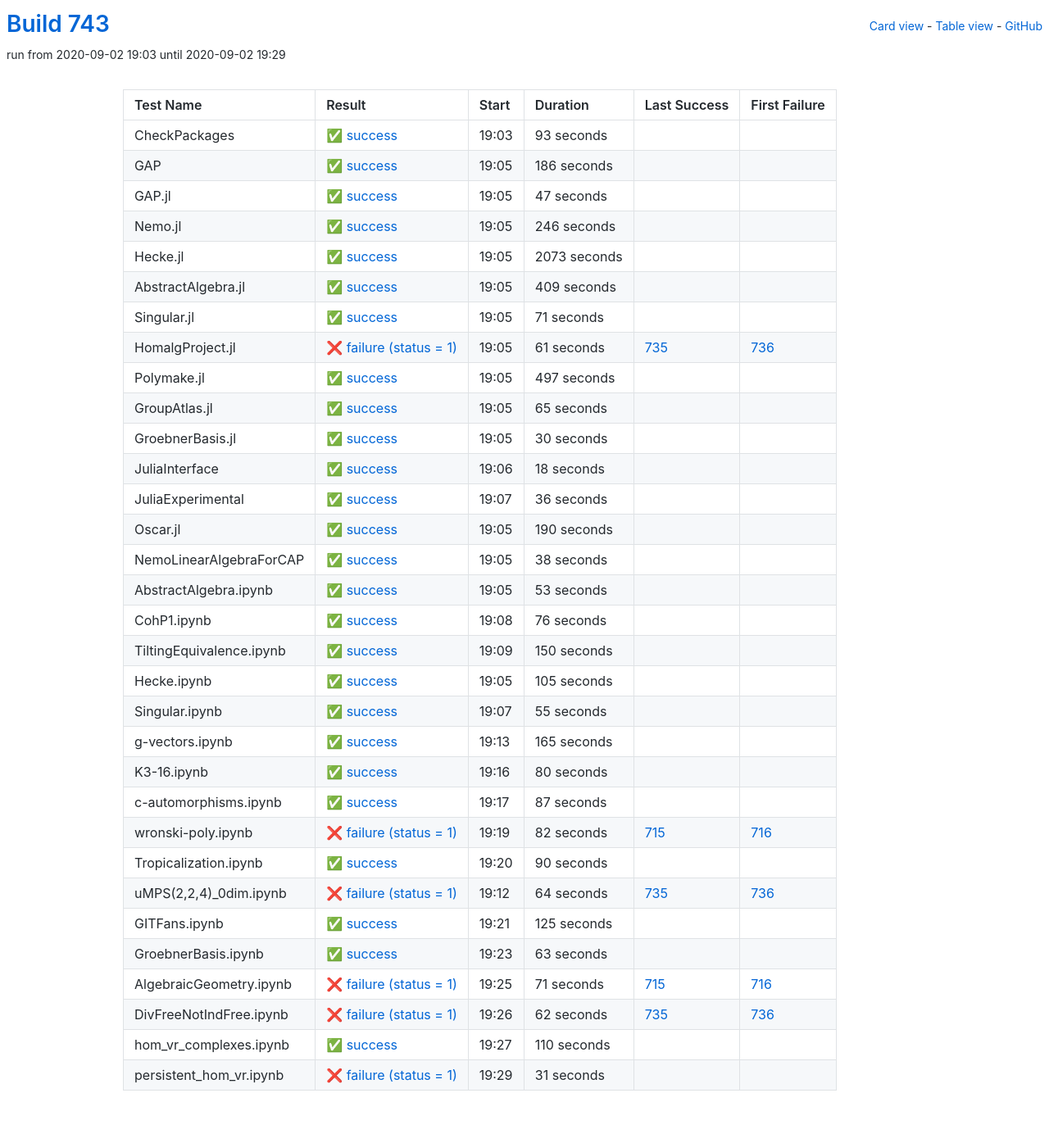
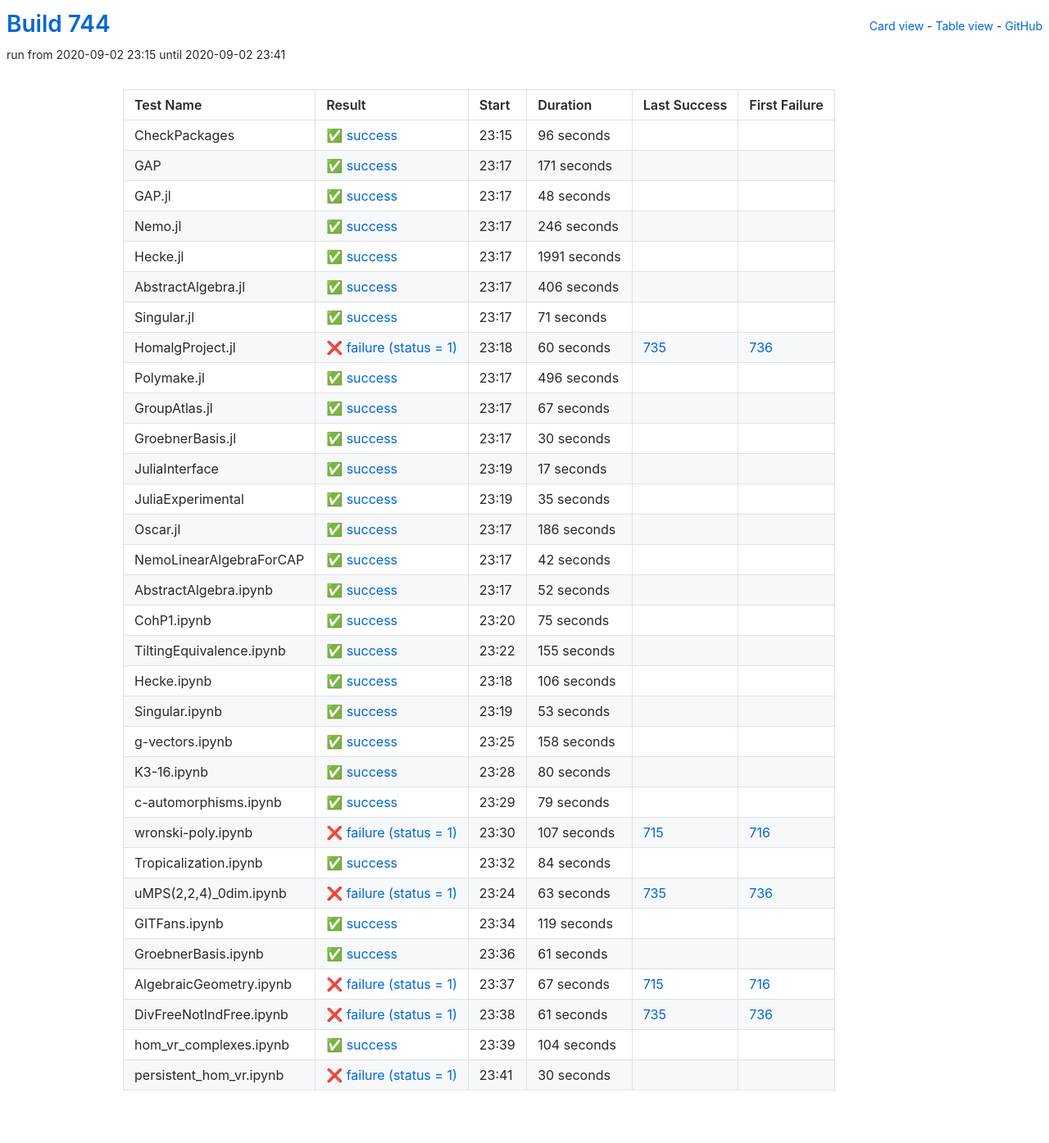
Before and after one commit to oscar-system/oscar-ci-status-stable, a Jekyll site: the page built from table.html, in a window 1280 px wide. Shown: the whole page at 82% size. Built offline with Jekyll 4.4.1, drawn with Linux system fonts in a browser that asks for light colours.

Commit message:
Build #744

```diff
--- a/_data/ci.yml
+++ b/_data/ci.yml
@@ -1,6 +1,6 @@
 ---
-build: 743
-build_url: https://oscarci.mathematik.uni-kl.de/job/oscar-stable/743/
+build: 744
+build_url: https://oscarci.mathematik.uni-kl.de/job/oscar-stable/744/
 job: oscar-stable
 organization: oscar-system
 repo: oscar-ci-status-stable
@@ -8,44 +8,44 @@ repourl: https://github.com/oscar-system/oscar-ci-status-stable
 tests:
 - name: CheckPackages
   id: checkpackages
-  log: https://oscarci.mathematik.uni-kl.de/job/oscar-stable/743/artifact/logs/build-743/CheckPackages.log
-  start: 2020-09-02 19:03
+  log: https://oscarci.mathematik.uni-kl.de/job/oscar-stable/744/artifact/logs/build-744/CheckPackages.log
+  start: 2020-09-02 23:15
   success: true
   exitcode: 0
   status: success
-  duration: 93
+  duration: 96
   last_success: false
   last_success_url:
   first_failure: false
   first_failure_url:
 - name: GAP
   id: gap
-  log: https://oscarci.mathematik.uni-kl.de/job/oscar-stable/743/artifact/logs/build-743/GAP.log
-  start: 2020-09-02 19:05
+  log: https://oscarci.mathematik.uni-kl.de/job/oscar-stable/744/artifact/logs/build-744/GAP.log
+  start: 2020-09-02 23:17
   success: true
   exitcode: 0
   status: success
-  duration: 186
+  duration: 171
   last_success: false
   last_success_url:
   first_failure: false
   first_failure_url:
 - name: GAP.jl
   id: gap-jl
-  log: https://oscarci.mathematik.uni-kl.de/job/oscar-stable/743/artifact/logs/build-743/GAP.jl.log
-  start: 2020-09-02 19:05
+  log: https://oscarci.mathematik.uni-kl.de/job/oscar-stable/744/artifact/logs/build-744/GAP.jl.log
+  start: 2020-09-02 23:17
   success: true
   exitcode: 0
   status: success
-  duration: 47
+  duration: 48
   last_success: false
   last_success_url:
   first_failure: false
   first_failure_url:
 - name: Nemo.jl
   id: nemo-jl
-  log: https://oscarci.mathematik.uni-kl.de/job/oscar-stable/743/artifact/logs/build-743/Nemo.jl.log
-  start: 2020-09-02 19:05
+  log: https://oscarci.mathematik.uni-kl.de/job/oscar-stable/744/artifact/logs/build-744/Nemo.jl.log
+  start: 2020-09-02 23:17
   success: true
   exitcode: 0
   status: success
@@ -56,32 +56,32 @@ tests:
   first_failure_url:
 - name: Hecke.jl
   id: hecke-jl
-  log: https://oscarci.mathematik.uni-kl.de/job/oscar-stable/743/artifact/logs/build-743/Hecke.jl.log
-  start: 2020-09-02 19:05
+  log: https://oscarci.mathematik.uni-kl.de/job/oscar-stable/744/artifact/logs/build-744/Hecke.jl.log
+  start: 2020-09-02 23:17
   success: true
   exitcode: 0
   status: success
-  duration: 2073
+  duration: 1991
   last_success: false
   last_success_url:
   first_failure: false
   first_failure_url:
 - name: AbstractAlgebra.jl
   id: abstractalgebra-jl
-  log: https://oscarci.mathematik.uni-kl.de/job/oscar-stable/743/artifact/logs/build-743/AbstractAlgebra.jl.log
-  start: 2020-09-02 19:05
+  log: https://oscarci.mathematik.uni-kl.de/job/oscar-stable/744/artifact/logs/build-744/AbstractAlgebra.jl.log
+  start: 2020-09-02 23:17
   success: true
   exitcode: 0
   status: success
-  duration: 409
+  duration: 406
   last_success: false
   last_success_url:
   first_failure: false
   first_failure_url:
 - name: Singular.jl
   id: singular-jl
-  log: https://oscarci.mathematik.uni-kl.de/job/oscar-stable/743/artifact/logs/build-743/Singular.jl.log
-  start: 2020-09-02 19:05
+  log: https://oscarci.mathematik.uni-kl.de/job/oscar-stable/744/artifact/logs/build-744/Singular.jl.log
+  start: 2020-09-02 23:17
   success: true
   exitcode: 0
   status: success
@@ -92,44 +92,44 @@ tests:
   first_failure_url:
 - name: HomalgProject.jl
   id: homalgproject-jl
-  log: https://oscarci.mathematik.uni-kl.de/job/oscar-stable/743/artifact/logs/build-743/HomalgProject.jl.log
-  start: 2020-09-02 19:05
+  log: https://oscarci.mathematik.uni-kl.de/job/oscar-stable/744/artifact/logs/build-744/HomalgProject.jl.log
+  start: 2020-09-02 23:18
   success: false
   exitcode: 1
   status: failure
-  duration: 61
+  duration: 60
   last_success: 735
   last_success_url: https://oscarci.mathematik.uni-kl.de/job/oscar-stable/735/
   first_failure: 736
   first_failure_url: https://oscarci.mathematik.uni-kl.de/job/oscar-stable/736/
 - name: Polymake.jl
   id: polymake-jl
-  log: https://oscarci.mathematik.uni-kl.de/job/oscar-stable/743/artifact/logs/build-743/Polymake.jl.log
-  start: 2020-09-02 19:05
+  log: https://oscarci.mathematik.uni-kl.de/job/oscar-stable/744/artifact/logs/build-744/Polymake.jl.log
+  start: 2020-09-02 23:17
   success: true
   exitcode: 0
   status: success
-  duration: 497
+  duration: 496
   last_success: false
   last_success_url:
   first_failure: false
   first_failure_url:
 - name: GroupAtlas.jl
   id: groupatlas-jl
-  log: https://oscarci.mathematik.uni-kl.de/job/oscar-stable/743/artifact/logs/build-743/GroupAtlas.jl.log
-  start: 2020-09-02 19:05
+  log: https://oscarci.mathematik.uni-kl.de/job/oscar-stable/744/artifact/logs/build-744/GroupAtlas.jl.log
+  start: 2020-09-02 23:17
   success: true
   exitcode: 0
   status: success
-  duration: 65
+  duration: 67
   last_success: false
   last_success_url:
   first_failure: false
   first_failure_url:
 - name: GroebnerBasis.jl
   id: groebnerbasis-jl
-  log: https://oscarci.mathematik.uni-kl.de/job/oscar-stable/743/artifact/logs/build-743/GroebnerBasis.jl.log
-  start: 2020-09-02 19:05
+  log: https://oscarci.mathematik.uni-kl.de/job/oscar-stable/744/artifact/logs/build-744/GroebnerBasis.jl.log
+  start: 2020-09-02 23:17
   success: true
   exitcode: 0
   status: success
@@ -140,56 +140,104 @@ tests:
   first_failure_url:
 - name: JuliaInterface
   id: juliainterface
-  log: https://oscarci.mathematik.uni-kl.de/job/oscar-stable/743/artifact/logs/build-743/JuliaInterface.log
-  start: 2020-09-02 19:06
+  log: https://oscarci.mathematik.uni-kl.de/job/oscar-stable/744/artifact/logs/build-744/JuliaInterface.log
+  start: 2020-09-02 23:19
   success: true
   exitcode: 0
   status: success
-  duration: 18
+  duration: 17
   last_success: false
   last_success_url:
   first_failure: false
   first_failure_url:
 - name: JuliaExperimental
   id: juliaexperimental
-  log: https://oscarci.mathematik.uni-kl.de/job/oscar-stable/743/artifact/logs/build-743/JuliaExperimental.log
-  start: 2020-09-02 19:07
+  log: https://oscarci.mathematik.uni-kl.de/job/oscar-stable/744/artifact/logs/build-744/JuliaExperimental.log
+  start: 2020-09-02 23:19
   success: true
   exitcode: 0
   status: success
-  duration: 36
+  duration: 35
   last_success: false
   last_success_url:
   first_failure: false
   first_failure_url:
 - name: Oscar.jl
   id: oscar-jl
-  log: https://oscarci.mathematik.uni-kl.de/job/oscar-stable/743/artifact/logs/build-743/Oscar.jl.log
-  start: 2020-09-02 19:05
+  log: https://oscarci.mathematik.uni-kl.de/job/oscar-stable/744/artifact/logs/build-744/Oscar.jl.log
+  start: 2020-09-02 23:17
   success: true
   exitcode: 0
   status: success
-  duration: 190
+  duration: 186
   last_success: false
   last_success_url:
   first_failure: false
   first_failure_url:
 - name: NemoLinearAlgebraForCAP
   id: nemolinearalgebraforcap
-  log: https://oscarci.mathematik.uni-kl.de/job/oscar-stable/743/artifact/logs/build-743/NemoLinearAlgebraForCAP.log
-  start: 2020-09-02 19:05
+  log: https://oscarci.mathematik.uni-kl.de/job/oscar-stable/744/artifact/logs/build-744/NemoLinearAlgebraForCAP.log
+  start: 2020-09-02 23:17
   success: true
   exitcode: 0
   status: success
-  duration: 38
+  duration: 42
   last_success: false
   last_success_url:
   first_failure: false
   first_failure_url:
 - name: AbstractAlgebra.ipynb
   id: abstractalgebra-ipynb
-  log: https://oscarci.mathematik.uni-kl.de/job/oscar-stable/743/artifact/logs/build-743/AbstractAlgebra.ipynb.log
-  start: 2020-09-02 19:05
+  log: https://oscarci.mathematik.uni-kl.de/job/oscar-stable/744/artifact/logs/build-744/AbstractAlgebra.ipynb.log
+  start: 2020-09-02 23:17
+  success: true
+  exitcode: 0
+  status: success
+  duration: 52
+  last_success: false
+  last_success_url:
+  first_failure: false
+  first_failure_url:
+- name: CohP1.ipynb
+  id: cohp1-ipynb
+  log: https://oscarci.mathematik.uni-kl.de/job/oscar-stable/744/artifact/logs/build-744/CohP1.ipynb.log
+  start: 2020-09-02 23:20
+  success: true
+  exitcode: 0
+  status: success
+  duration: 75
+  last_success: false
+  last_success_url:
+  first_failure: false
+  first_failure_url:
+- name: TiltingEquivalence.ipynb
+  id: tiltingequivalence-ipynb
+  log: https://oscarci.mathematik.uni-kl.de/job/oscar-stable/744/artifact/logs/build-744/TiltingEquivalence.ipynb.log
+  start: 2020-09-02 23:22
+  success: true
+  exitcode: 0
+  status: success
+  duration: 155
+  last_success: false
+  last_success_url:
+  first_failure: false
+  first_failure_url:
+- name: Hecke.ipynb
+  id: hecke-ipynb
+  log: https://oscarci.mathematik.uni-kl.de/job/oscar-stable/744/artifact/logs/build-744/Hecke.ipynb.log
+  start: 2020-09-02 23:18
+  success: true
+  exitcode: 0
+  status: success
+  duration: 106
+  last_success: false
+  last_success_url:
+  first_failure: false
+  first_failure_url:
+- name: Singular.ipynb
+  id: singular-ipynb
+  log: https://oscarci.mathematik.uni-kl.de/job/oscar-stable/744/artifact/logs/build-744/Singular.ipynb.log
+  start: 2020-09-02 23:19
   success: true
   exitcode: 0
   status: success
@@ -198,70 +246,22 @@ tests:
   last_success_url:
   first_failure: false
   first_failure_url:
-- name: CohP1.ipynb
-  id: cohp1-ipynb
-  log: https://oscarci.mathematik.uni-kl.de/job/oscar-stable/743/artifact/logs/build-743/CohP1.ipynb.log
-  start: 2020-09-02 19:08
+- name: g-vectors.ipynb
+  id: g-vectors-ipynb
+  log: https://oscarci.mathematik.uni-kl.de/job/oscar-stable/744/artifact/logs/build-744/g-vectors.ipynb.log
+  start: 2020-09-02 23:25
   success: true
   exitcode: 0
   status: success
-  duration: 76
-  last_success: false
-  last_success_url:
-  first_failure: false
-  first_failure_url:
-- name: TiltingEquivalence.ipynb
-  id: tiltingequivalence-ipynb
-  log: https://oscarci.mathematik.uni-kl.de/job/oscar-stable/743/artifact/logs/build-743/TiltingEquivalence.ipynb.log
-  start: 2020-09-02 19:09
-  success: true
-  exitcode: 0
-  status: success
-  duration: 150
-  last_success: false
-  last_success_url:
-  first_failure: false
-  first_failure_url:
-- name: Hecke.ipynb
-  id: hecke-ipynb
-  log: https://oscarci.mathematik.uni-kl.de/job/oscar-stable/743/artifact/logs/build-743/Hecke.ipynb.log
-  start: 2020-09-02 19:05
-  success: true
-  exitcode: 0
-  status: success
-  duration: 105
-  last_success: false
-  last_success_url:
-  first_failure: false
-  first_failure_url:
-- name: Singular.ipynb
-  id: singular-ipynb
-  log: https://oscarci.mathematik.uni-kl.de/job/oscar-stable/743/artifact/logs/build-743/Singular.ipynb.log
-  start: 2020-09-02 19:07
-  success: true
-  exitcode: 0
-  status: success
-  duration: 55
-  last_success: false
-  last_success_url:
-  first_failure: false
-  first_failure_url:
-- name: g-vectors.ipynb
-  id: g-vectors-ipynb
-  log: https://oscarci.mathematik.uni-kl.de/job/oscar-stable/743/artifact/logs/build-743/g-vectors.ipynb.log
-  start: 2020-09-02 19:13
-  success: true
-  exitcode: 0
-  status: success
-  duration: 165
+  duration: 158
   last_success: false
   last_success_url:
   first_failure: false
   first_failure_url:
 - name: K3-16.ipynb
   id: k3-16-ipynb
-  log: https://oscarci.mathematik.uni-kl.de/job/oscar-stable/743/artifact/logs/build-743/K3-16.ipynb.log
-  start: 2020-09-02 19:16
+  log: https://oscarci.mathematik.uni-kl.de/job/oscar-stable/744/artifact/logs/build-744/K3-16.ipynb.log
+  start: 2020-09-02 23:28
   success: true
   exitcode: 0
   status: success
@@ -272,120 +272,120 @@ tests:
   first_failure_url:
 - name: c-automorphisms.ipynb
   id: c-automorphisms-ipynb
-  log: https://oscarci.mathematik.uni-kl.de/job/oscar-stable/743/artifact/logs/build-743/c-automorphisms.ipynb.log
-  start: 2020-09-02 19:17
+  log: https://oscarci.mathematik.uni-kl.de/job/oscar-stable/744/artifact/logs/build-744/c-automorphisms.ipynb.log
+  start: 2020-09-02 23:29
   success: true
   exitcode: 0
   status: success
-  duration: 87
+  duration: 79
   last_success: false
   last_success_url:
   first_failure: false
   first_failure_url:
 - name: wronski-poly.ipynb
   id: wronski-poly-ipynb
-  log: https://oscarci.mathematik.uni-kl.de/job/oscar-stable/743/artifact/logs/build-743/wronski-poly.ipynb.log
-  start: 2020-09-02 19:19
+  log: https://oscarci.mathematik.uni-kl.de/job/oscar-stable/744/artifact/logs/build-744/wronski-poly.ipynb.log
+  start: 2020-09-02 23:30
   success: false
   exitcode: 1
   status: failure
-  duration: 82
+  duration: 107
   last_success: 715
   last_success_url: https://oscarci.mathematik.uni-kl.de/job/oscar-stable/715/
   first_failure: 716
   first_failure_url: https://oscarci.mathematik.uni-kl.de/job/oscar-stable/716/
 - name: Tropicalization.ipynb
   id: tropicalization-ipynb
-  log: https://oscarci.mathematik.uni-kl.de/job/oscar-stable/743/artifact/logs/build-743/Tropicalization.ipynb.log
-  start: 2020-09-02 19:20
+  log: https://oscarci.mathematik.uni-kl.de/job/oscar-stable/744/artifact/logs/build-744/Tropicalization.ipynb.log
+  start: 2020-09-02 23:32
   success: true
   exitcode: 0
   status: success
-  duration: 90
+  duration: 84
   last_success: false
   last_success_url:
   first_failure: false
   first_failure_url:
 - name: uMPS(2,2,4)_0dim.ipynb
   id: umps-2-2-4-0dim-ipynb
-  log: https://oscarci.mathematik.uni-kl.de/job/oscar-stable/743/artifact/logs/build-743/uMPS-2-2-4-_0dim.ipynb.log
-  start: 2020-09-02 19:12
+  log: https://oscarci.mathematik.uni-kl.de/job/oscar-stable/744/artifact/logs/build-744/uMPS-2-2-4-_0dim.ipynb.log
+  start: 2020-09-02 23:24
   success: false
   exitcode: 1
   status: failure
-  duration: 64
+  duration: 63
   last_success: 735
   last_success_url: https://oscarci.mathematik.uni-kl.de/job/oscar-stable/735/
   first_failure: 736
   first_failure_url: https://oscarci.mathematik.uni-kl.de/job/oscar-stable/736/
 - name: GITFans.ipynb
   id: gitfans-ipynb
-  log: https://oscarci.mathematik.uni-kl.de/job/oscar-stable/743/artifact/logs/build-743/GITFans.ipynb.log
-  start: 2020-09-02 19:21
+  log: https://oscarci.mathematik.uni-kl.de/job/oscar-stable/744/artifact/logs/build-744/GITFans.ipynb.log
+  start: 2020-09-02 23:34
   success: true
   exitcode: 0
   status: success
-  duration: 125
+  duration: 119
   last_success: false
   last_success_url:
   first_failure: false
   first_failure_url:
 - name: GroebnerBasis.ipynb
   id: groebnerbasis-ipynb
-  log: https://oscarci.mathematik.uni-kl.de/job/oscar-stable/743/artifact/logs/build-743/GroebnerBasis.ipynb.log
-  start: 2020-09-02 19:23
+  log: https://oscarci.mathematik.uni-kl.de/job/oscar-stable/744/artifact/logs/build-744/GroebnerBasis.ipynb.log
+  start: 2020-09-02 23:36
   success: true
   exitcode: 0
   status: success
-  duration: 63
+  duration: 61
   last_success: false
   last_success_url:
   first_failure: false
   first_failure_url:
 - name: AlgebraicGeometry.ipynb
   id: algebraicgeometry-ipynb
-  log: https://oscarci.mathematik.uni-kl.de/job/oscar-stable/743/artifact/logs/build-743/AlgebraicGeometry.ipynb.log
-  start: 2020-09-02 19:25
+  log: https://oscarci.mathematik.uni-kl.de/job/oscar-stable/744/artifact/logs/build-744/AlgebraicGeometry.ipynb.log
+  start: 2020-09-02 23:37
   success: false
   exitcode: 1
   status: failure
-  duration: 71
+  duration: 67
   last_success: 715
   last_success_url: https://oscarci.mathematik.uni-kl.de/job/oscar-stable/715/
   first_failure: 716
   first_failure_url: https://oscarci.mathematik.uni-kl.de/job/oscar-stable/716/
 - name: DivFreeNotIndFree.ipynb
   id: divfreenotindfree-ipynb
-  log: https://oscarci.mathematik.uni-kl.de/job/oscar-stable/743/artifact/logs/build-743/DivFreeNotIndFree.ipynb.log
-  start: 2020-09-02 19:26
+  log: https://oscarci.mathematik.uni-kl.de/job/oscar-stable/744/artifact/logs/build-744/DivFreeNotIndFree.ipynb.log
+  start: 2020-09-02 23:38
   success: false
   exitcode: 1
   status: failure
-  duration: 62
+  duration: 61
   last_success: 735
   last_success_url: https://oscarci.mathematik.uni-kl.de/job/oscar-stable/735/
   first_failure: 736
   first_failure_url: https://oscarci.mathematik.uni-kl.de/job/oscar-stable/736/
 - name: hom_vr_complexes.ipynb
   id: hom-vr-complexes-ipynb
-  log: https://oscarci.mathematik.uni-kl.de/job/oscar-stable/743/artifact/logs/build-743/hom_vr_complexes.ipynb.log
-  start: 2020-09-02 19:27
+  log: https://oscarci.mathematik.uni-kl.de/job/oscar-stable/744/artifact/logs/build-744/hom_vr_complexes.ipynb.log
+  start: 2020-09-02 23:39
   success: true
   exitcode: 0
   status: success
-  duration: 110
+  duration: 104
   last_success: false
   last_success_url:
   first_failure: false
   first_failure_url:
 - name: persistent_hom_vr.ipynb
   id: persistent-hom-vr-ipynb
-  log: https://oscarci.mathematik.uni-kl.de/job/oscar-stable/743/artifact/logs/build-743/persistent_hom_vr.ipynb.log
-  start: 2020-09-02 19:29
+  log: https://oscarci.mathematik.uni-kl.de/job/oscar-stable/744/artifact/logs/build-744/persistent_hom_vr.ipynb.log
+  start: 2020-09-02 23:41
   success: false
   exitcode: 1
   status: failure
-  duration: 31
+  duration: 30
   last_success: false
   last_success_url:
   first_failure: false
```
Also changed, not shown: README.md.
